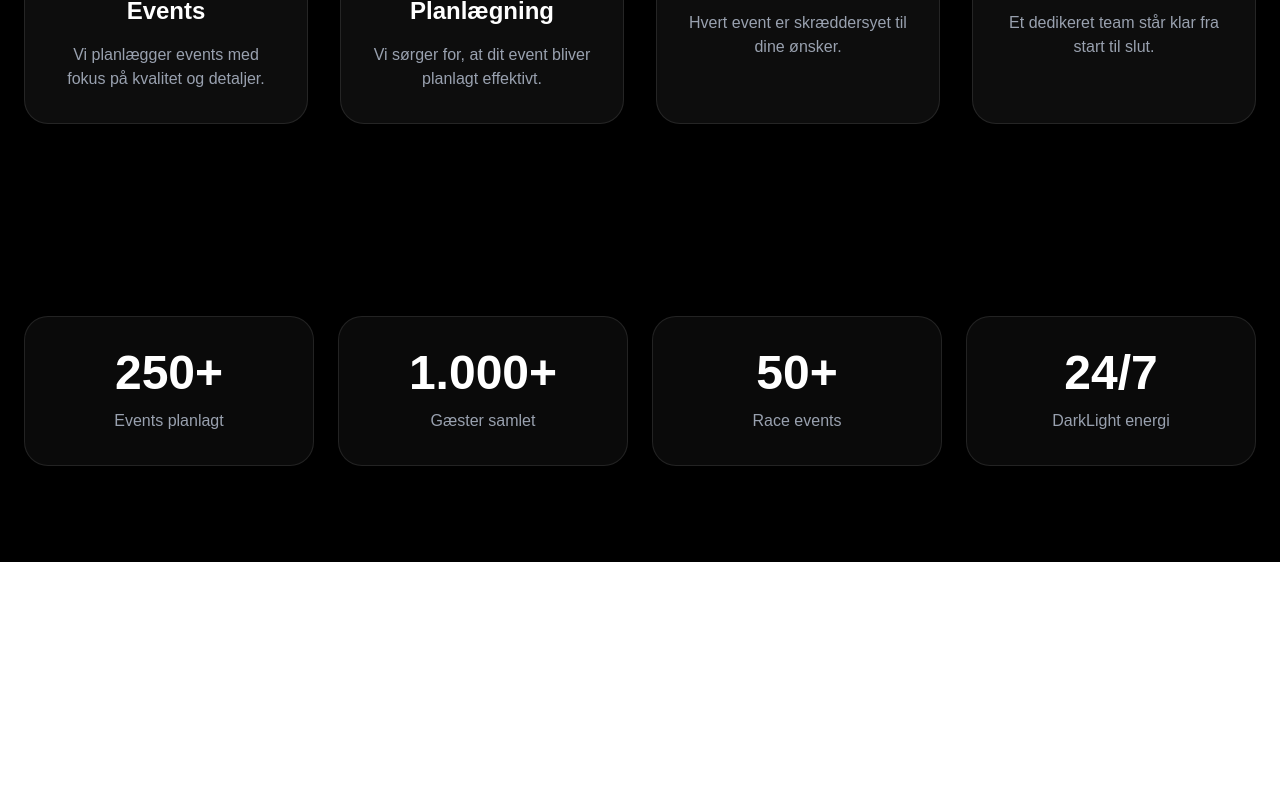
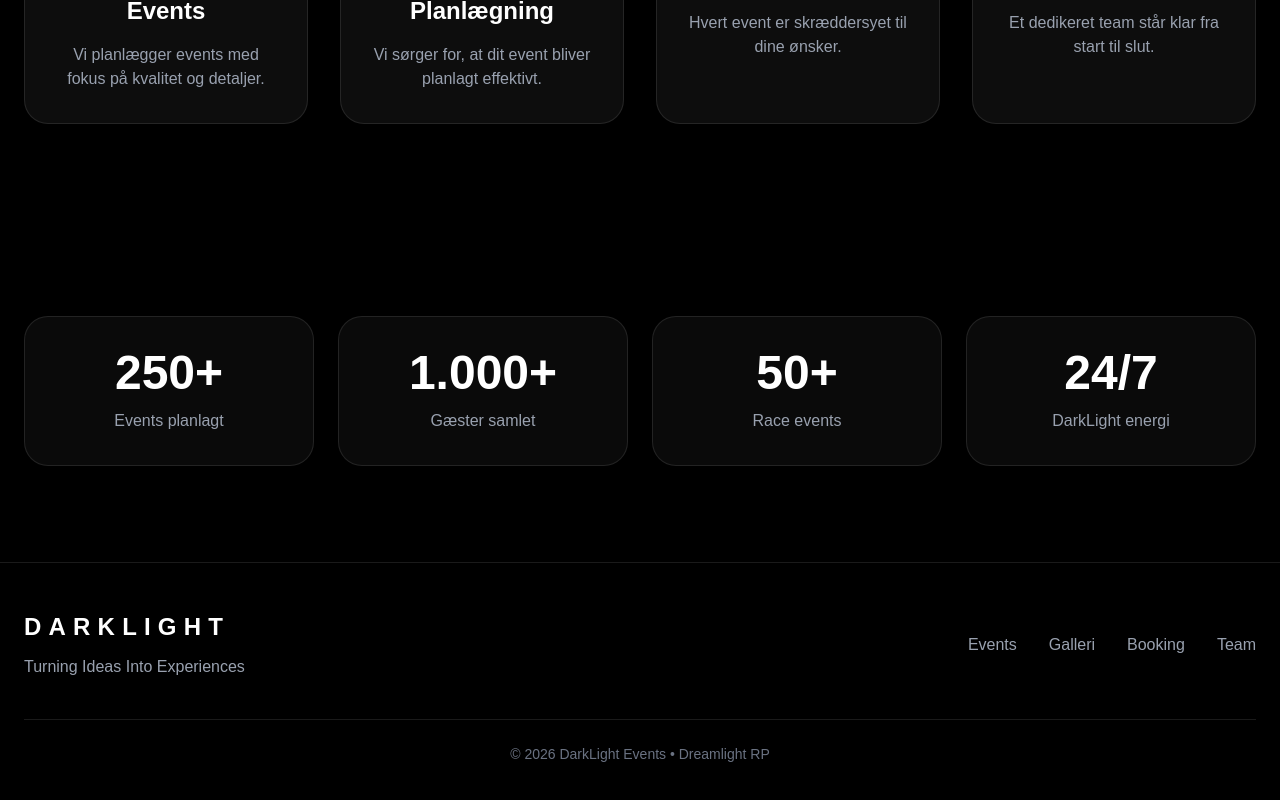
Before and after one commit to maxikingstreamtv-hash/darklight-events, a Next.js app: page / in a window 1280 px wide. Shown: the part 1860-2660 px from the top of the page. Before the commit the page ends 2422 px from the top, so only its background shows below. Built offline with nearby package versions, Linux system fonts and the light colour scheme.

Commit message:
Add footer section

```diff
--- a/app/page.tsx
+++ b/app/page.tsx
@@ -3,6 +3,7 @@ import Hero from "@/components/hero/Hero";
 import FeaturedEvents from "@/components/events/FeaturedEvents";
 import WhyChoose from "@/components/sections/WhyChoose";
 import Stats from "@/components/sections/Stats";
+import Footer from "@/components/layout/Footer";
 
 export default function Home() {
   return (
@@ -12,6 +13,7 @@ export default function Home() {
 <FeaturedEvents />
 <WhyChoose />
 <Stats />
+<Footer />
     </main>
   );
 }
--- /dev/null
+++ b/components/layout/Footer.tsx
@@ -0,0 +1,40 @@
+export default function Footer() {
+  return (
+    <footer className="border-t border-white/10 bg-black px-6 py-12 text-white">
+      <div className="mx-auto flex max-w-7xl flex-col items-center justify-between gap-6 md:flex-row">
+
+        <div>
+          <h2 className="text-2xl font-black tracking-[0.3em]">
+            DARKLIGHT
+          </h2>
+
+          <p className="mt-3 text-gray-400">
+            Turning Ideas Into Experiences
+          </p>
+        </div>
+
+        <div className="flex gap-8 text-gray-400">
+          <a href="/events" className="hover:text-white">
+            Events
+          </a>
+
+          <a href="/gallery" className="hover:text-white">
+            Galleri
+          </a>
+
+          <a href="/booking" className="hover:text-white">
+            Booking
+          </a>
+
+          <a href="/team" className="hover:text-white">
+            Team
+          </a>
+        </div>
+      </div>
+
+      <div className="mt-10 border-t border-white/10 pt-6 text-center text-sm text-gray-500">
+        © {new Date().getFullYear()} DarkLight Events • Dreamlight RP
+      </div>
+    </footer>
+  );
+}
```
